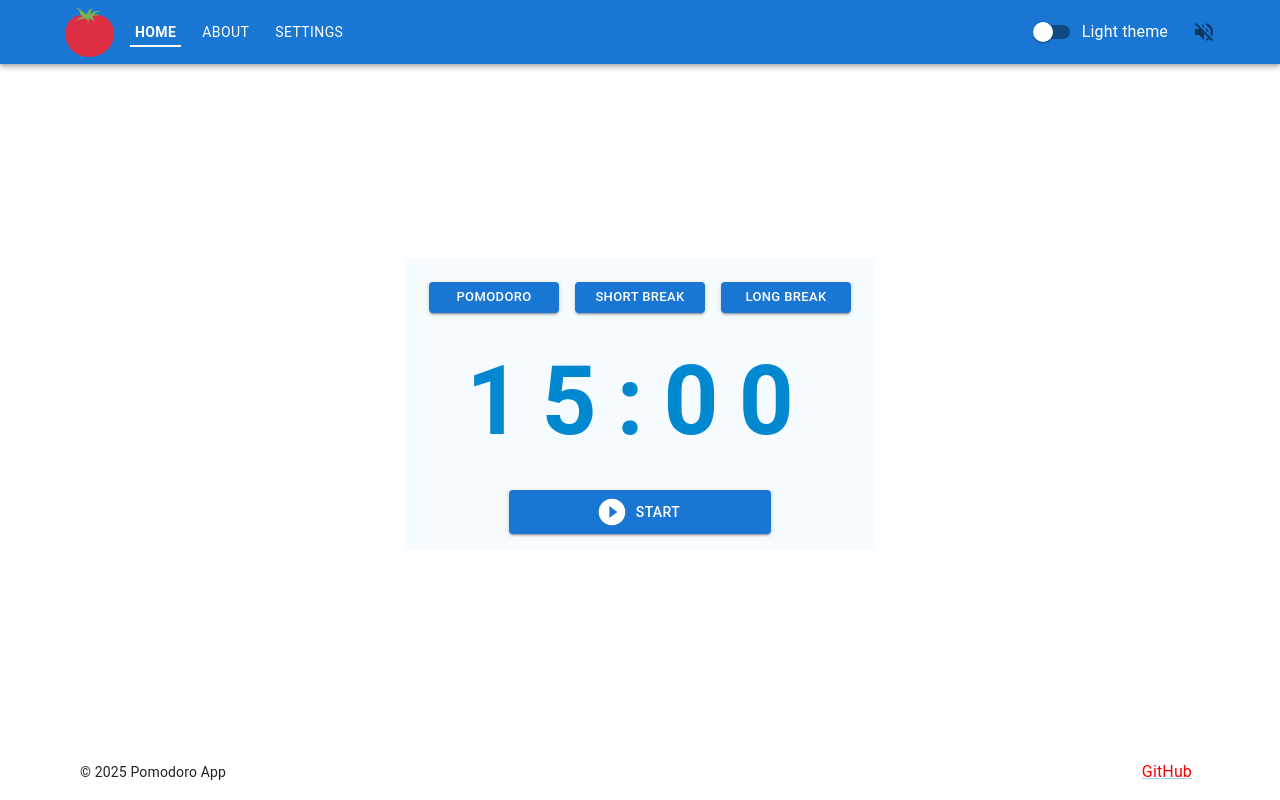
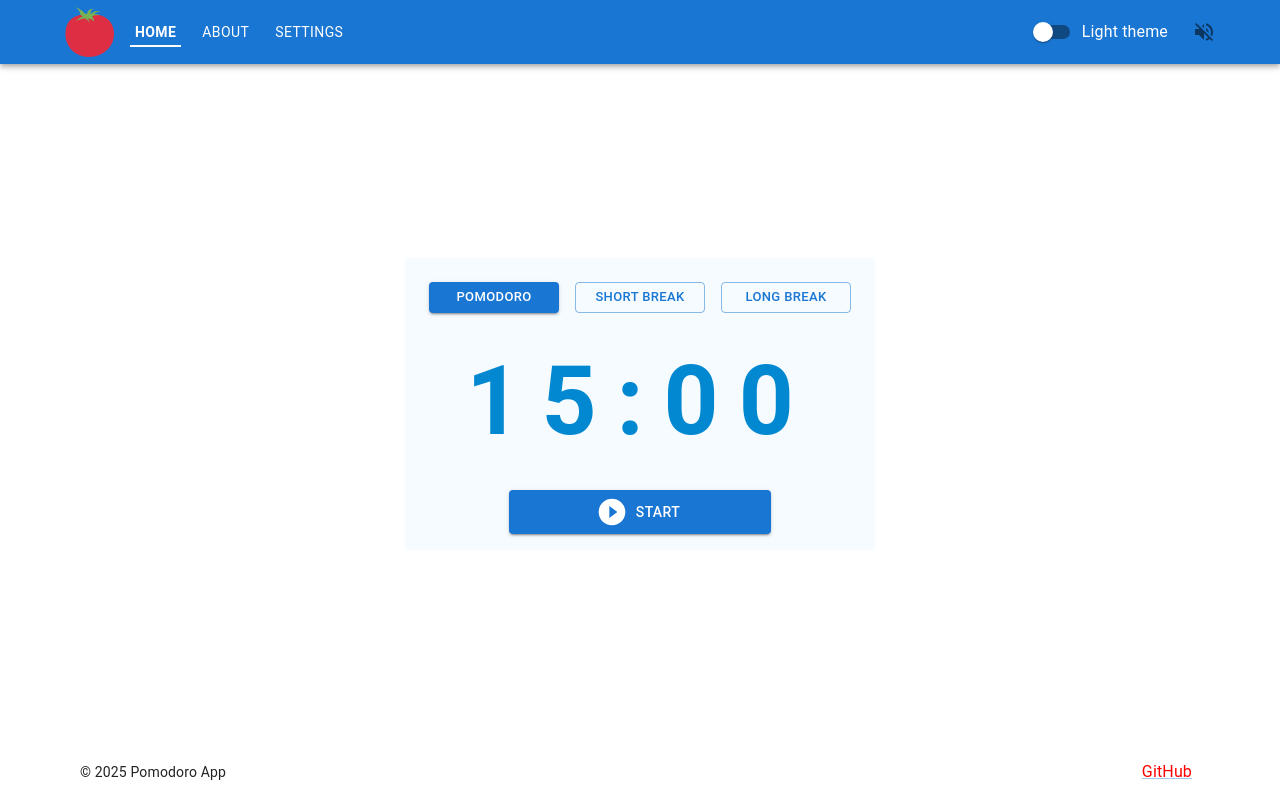
Before and after one commit to IvanovKS/pomodoro, a React (Create React App) app: page / in a window 1280 px wide. Built offline with nearby package versions, Linux system fonts and the light colour scheme.

Commit message:
Add setMode in timerSlice, change PomodoroButtons component

```diff
--- a/src/pages/Home/PomodoroButtons.jsx
+++ b/src/pages/Home/PomodoroButtons.jsx
@@ -1,5 +1,7 @@
 import React from 'react';
 import { Box, Button } from '@mui/material';
+import { useDispatch, useSelector } from 'react-redux';
+import { setMode } from '../../redux/slices/timerSlice';
 
 const buttons = [
   { id: 1, value: 'Pomodoro' },
@@ -8,6 +10,9 @@ const buttons = [
 ];
 
 function PomodoroButtons() {
+  const dispatch = useDispatch();
+  const mode = useSelector((state) => state.timer.mode);
+
   return (
     <Box
       sx={{
@@ -20,7 +25,8 @@ function PomodoroButtons() {
         return (
           <Button
             key={elem.id}
-            variant="contained"
+            variant={mode === elem.value ? 'contained' : 'outlined'}
+            onClick={() => dispatch(setMode(elem.value))}
             size="small"
             sx={{
               m: 1,
--- a/src/redux/slices/timerSlice.js
+++ b/src/redux/slices/timerSlice.js
@@ -16,9 +16,12 @@ const timerSlice = createSlice({
     stopTimer: (state) => {
       state.isRunning = false;
     },
+    setMode: (state, action) => {
+      state.mode = action.payload;
+    },
   },
 });
 
-export const { startTimer, stopTimer } = timerSlice.actions;
+export const { startTimer, stopTimer, setMode } = timerSlice.actions;
 
 export default timerSlice.reducer;
```
